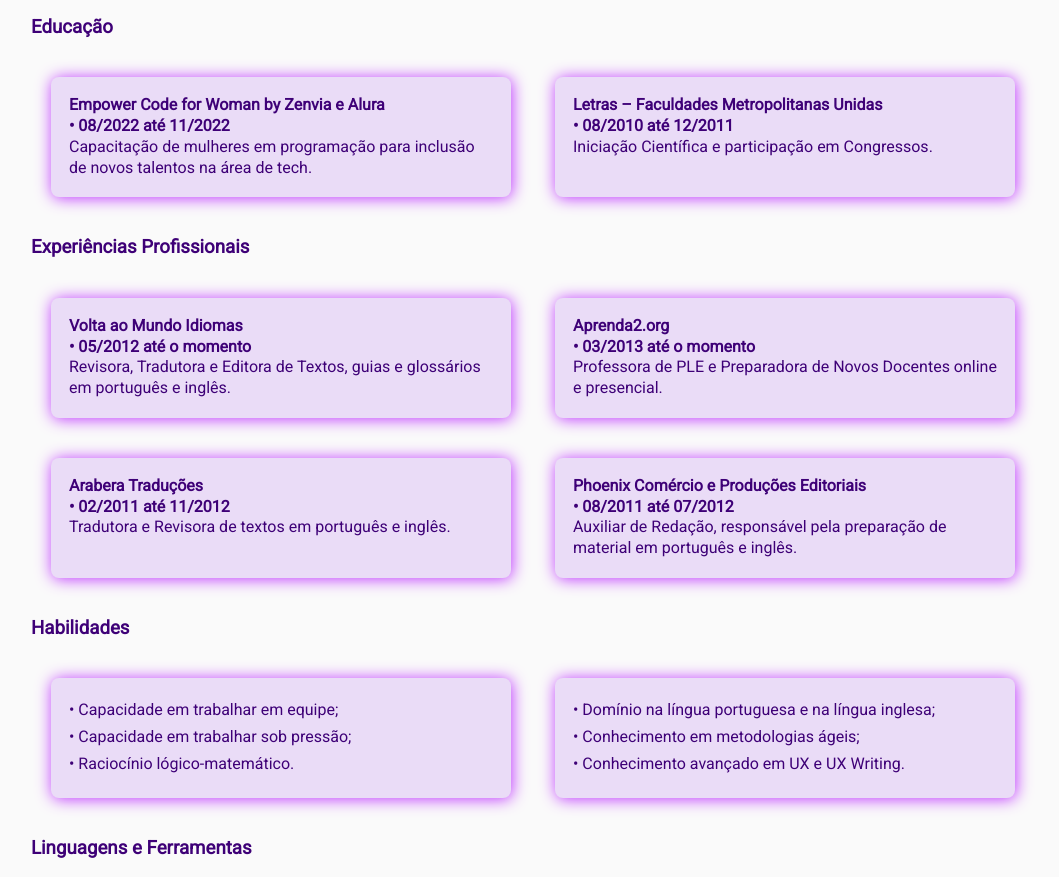
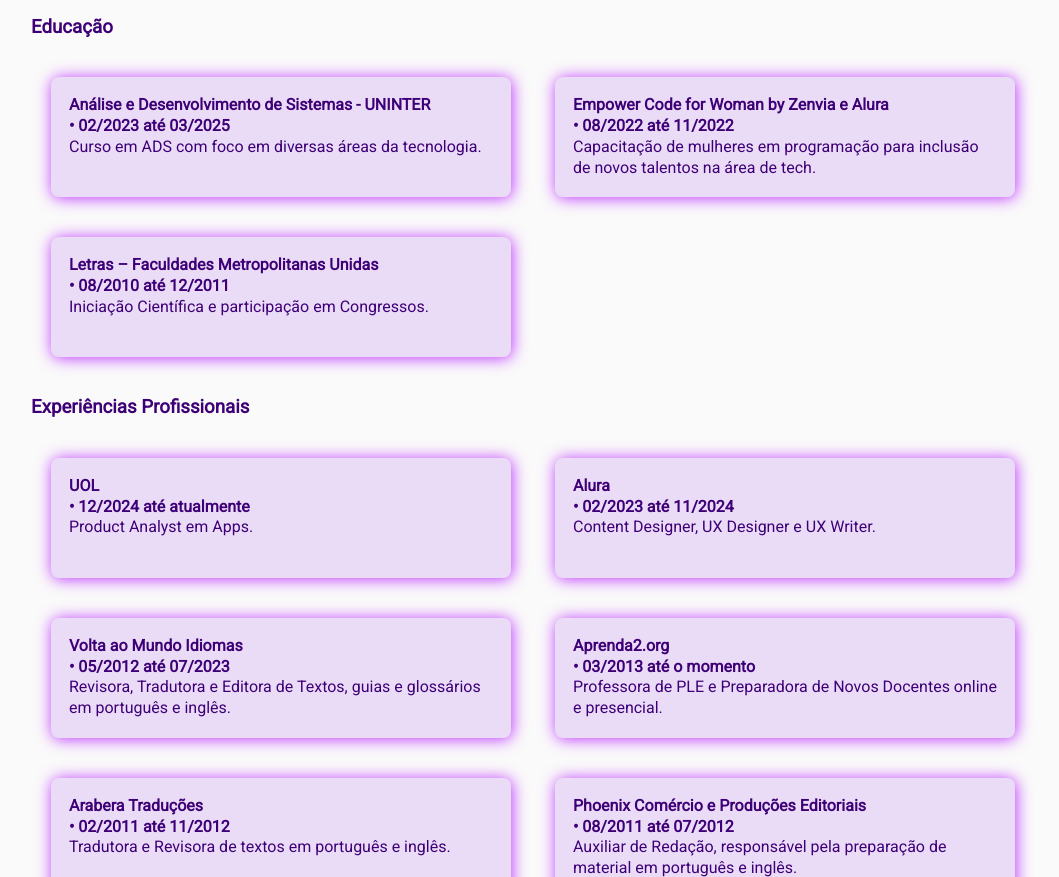
Before and after one commit to yasmindematos/CV-Yasmin-de-Matos, a plain HTML site: page index.html in a window 1280 px wide. Shown: the part 1317-2194 px from the top of the page, without its empty margins (99-1158 px from the left). Drawn offline with Linux system fonts and the light colour scheme.

Commit message:
Update index.html

```diff
--- a/index.html
+++ b/index.html
@@ -71,6 +71,11 @@
 
         <div id="educacao">
             <h3 class="titulo">Educação</h3>
+            <p class="background-texto margem-caixas"><span class="negrito"> Análise e Desenvolvimento de Sistemas - UNINTER
+            <br>
+            • 02/2023 até 03/2025</span><br>
+                Curso em ADS com foco em diversas áreas da tecnologia.
+            </p>
             <p class="background-texto margem-caixas"><span class="negrito"> Empower Code for Woman by Zenvia e Alura
             <br>
             • 08/2022 até 11/2022</span><br>
@@ -86,7 +91,9 @@
         <div id="experienciasprofissionais">
             <h3 class="titulo">Experiências Profissionais</h3>
             <ul>
-                <li class="background-texto margem-caixas"><span class="negrito">Volta ao Mundo Idiomas<br> • 05/2012 até o momento</span><br> Revisora, Tradutora e Editora de Textos, guias e glossários em português e inglês.</li>
+                <li class="background-texto margem-caixas"><span class="negrito">UOL<br> • 12/2024 até atualmente</span><br> Product Analyst em Apps.</li>
+                <li class="background-texto margem-caixas"><span class="negrito">Alura<br> • 02/2023 até 11/2024</span><br> Content Designer, UX Designer e UX Writer.</li>
+                <li class="background-texto margem-caixas"><span class="negrito">Volta ao Mundo Idiomas<br> • 05/2012 até 07/2023</span><br> Revisora, Tradutora e Editora de Textos, guias e glossários em português e inglês.</li>
                 <li class="background-texto margem-caixas"><span class="negrito">Aprenda2.org<br> • 03/2013 até o momento</span><br> Professora de PLE e Preparadora de Novos Docentes online e presencial.</li>
                 <li class="background-texto margem-caixas"><span class="negrito">Arabera Traduções<br> • 02/2011 até 11/2012</span><br> Tradutora e Revisora de textos em português e inglês.</li>
                 <li class="background-texto margem-caixas"><span class="negrito">Phoenix Comércio e Produções Editoriais<br> • 08/2011 até 07/2012</span><br> Auxiliar de Redação, responsável pela preparação de material em português e inglês.</li>
```
